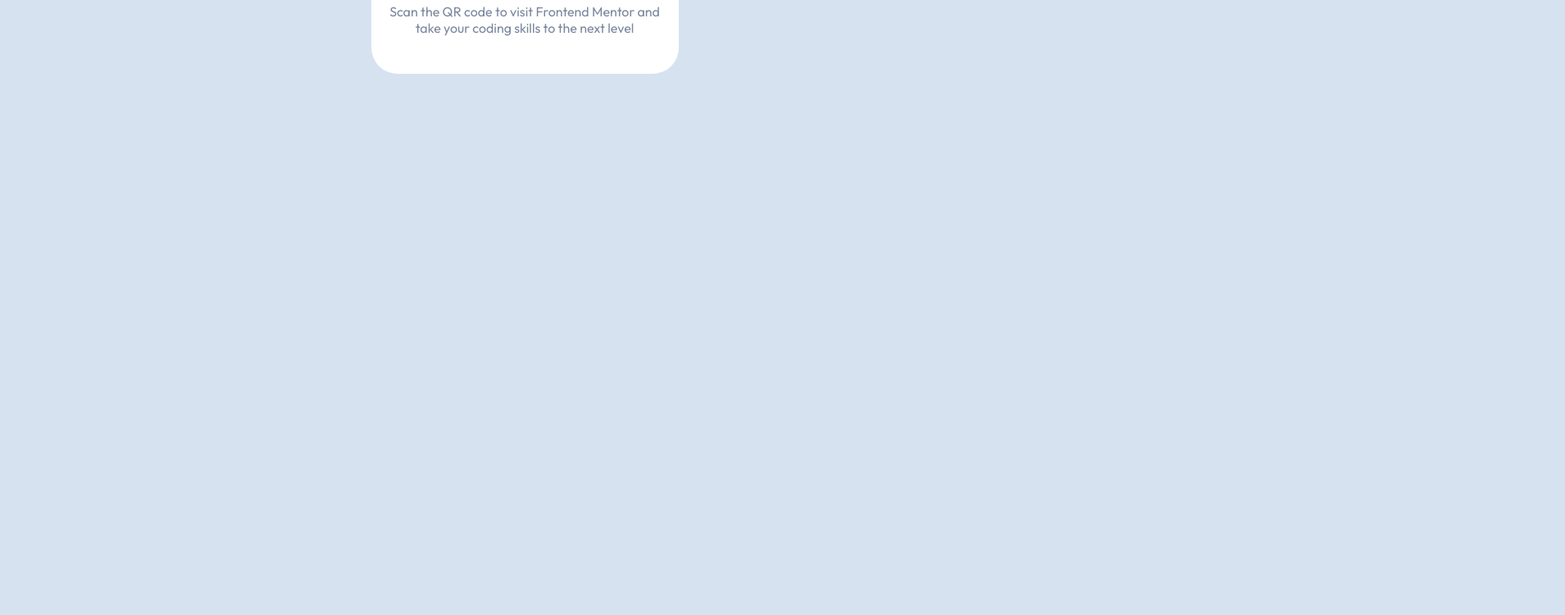
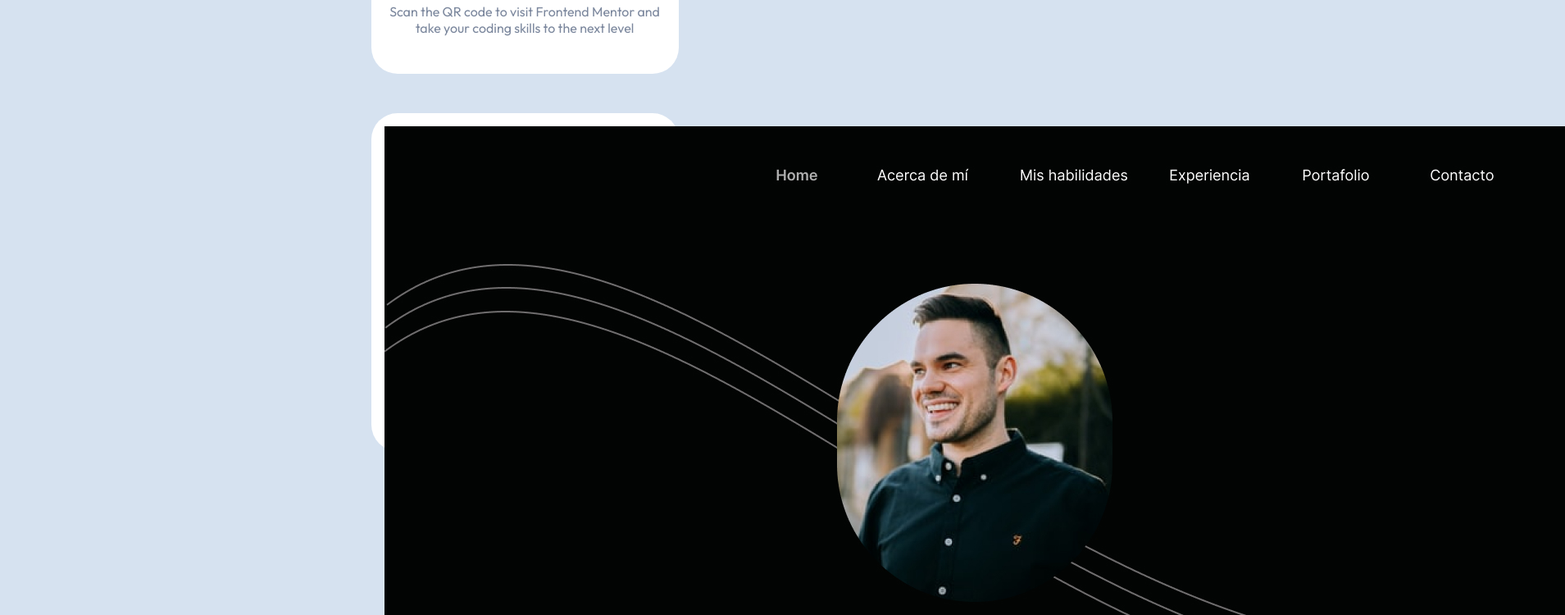
Before and after one commit to Leidyholguin/reto-2, a plain HTML site: page index.html in a window 1280 px wide. Shown: the part 500-1250 px from the top of the page at 82% size, 1909 px wide, since content can reach past the window. Before the commit the page ends 800 px from the top, so only its background shows below. Drawn offline with Linux system fonts and the light colour scheme.

Commit message:
intento2354

```diff
--- a/index.html
+++ b/index.html
@@ -20,6 +20,15 @@
 
     </main>
 
+    <section>
+        <main class="container">
+            <div class="container-img">
+                <img src="./img/Portafolio 7 web.jpg" alt="imagenPortafolio">
+            </div>
+            <h2>Creado Por Davi777d</h2>
+        </main>
+    </section>
 </body>
 
+
 </html>
```
Also changed, not shown: img/Portafolio 7 web.jpg (added).
